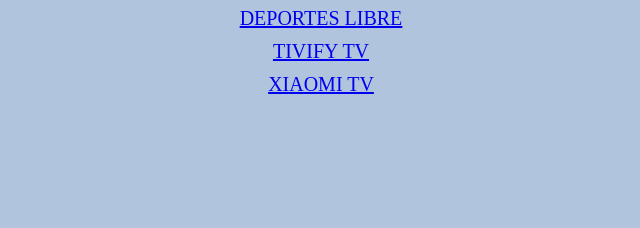
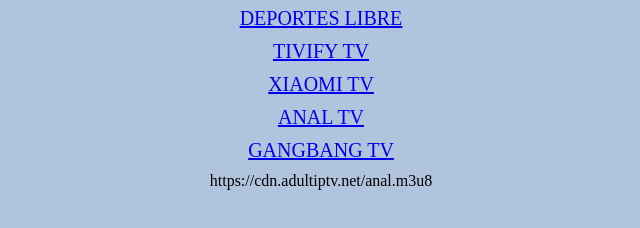
Before and after one commit to dj435/apk, a plain HTML site: page index.html in a window 1280 px wide. Shown: the part 92-320 px from the top of the page, without its empty margins (319-959 px from the left). Drawn offline with Linux system fonts and the light colour scheme.

Commit message:
Update index.html

```diff
--- a/index.html
+++ b/index.html
@@ -22,6 +22,11 @@ font-size: 20px;
 <a href="https://www.mediafire.com/file/diklovonyzvs2wx/magis-tv-video.apk/file">MAGIS TV APK</a>
 <a href="https://deporte-libre.top/">DEPORTES LIBRE</a>
 <a href="https://www.mediafire.com/file/ysvgr3ipjggzjg5/Tivify2.50.xapk/file">TIVIFY TV</a>
-  <a href="https://www.mediafire.com/file/04l7g07z5wrvjju/Xiaomi+TV+.xapk/file">XIAOMI TV</a>
+<a href="https://www.mediafire.com/file/04l7g07z5wrvjju/Xiaomi+TV+.xapk/file">XIAOMI TV</a>
+<a href="https://cdn.adultiptv.net/anal.m3u8">ANAL TV</a>
+<a href="http://live.adultiptv.net/gangbang.m3u8">GANGBANG TV</a>
+
+
+  https://cdn.adultiptv.net/anal.m3u8
 </body>
 </html>
```
